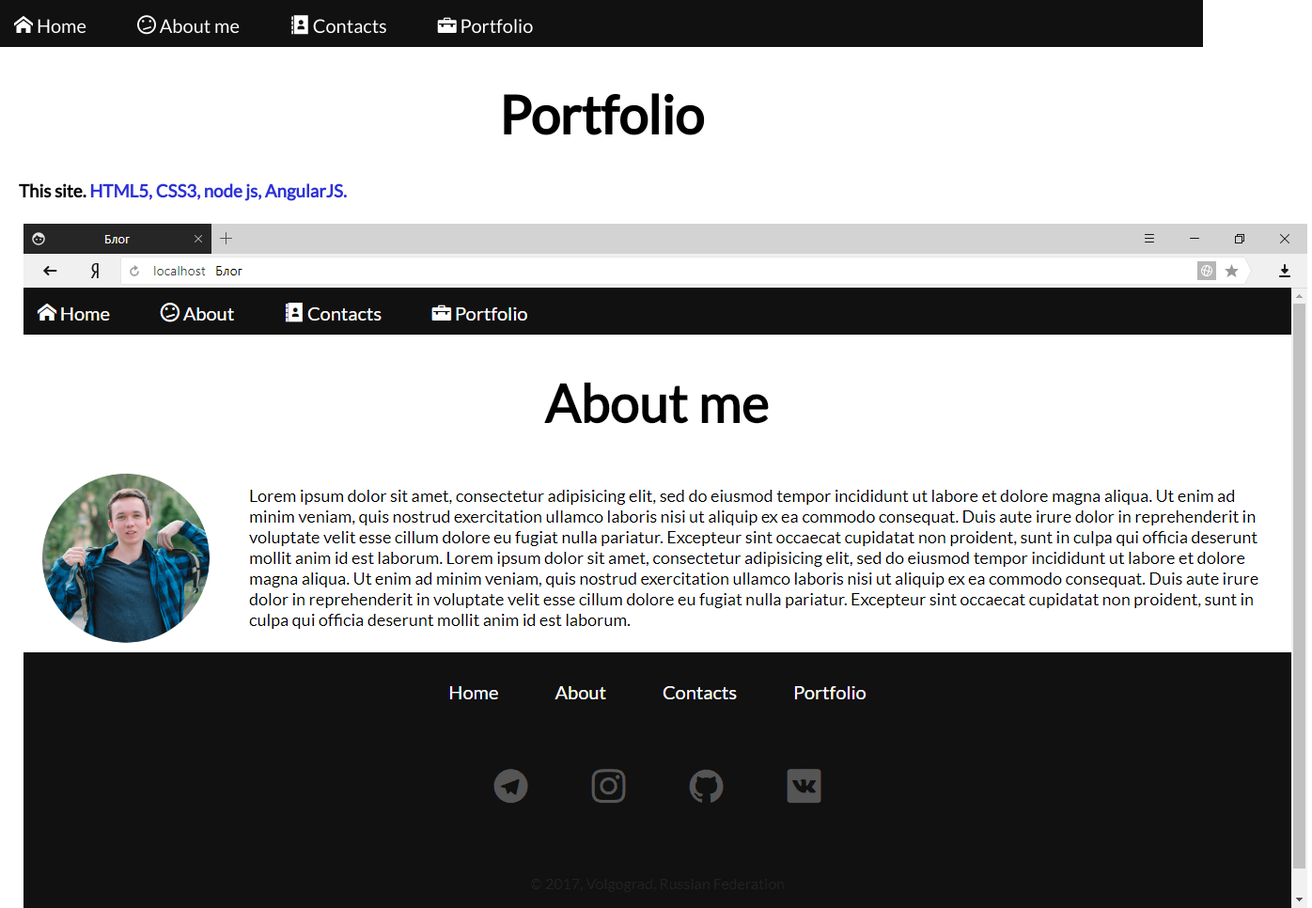
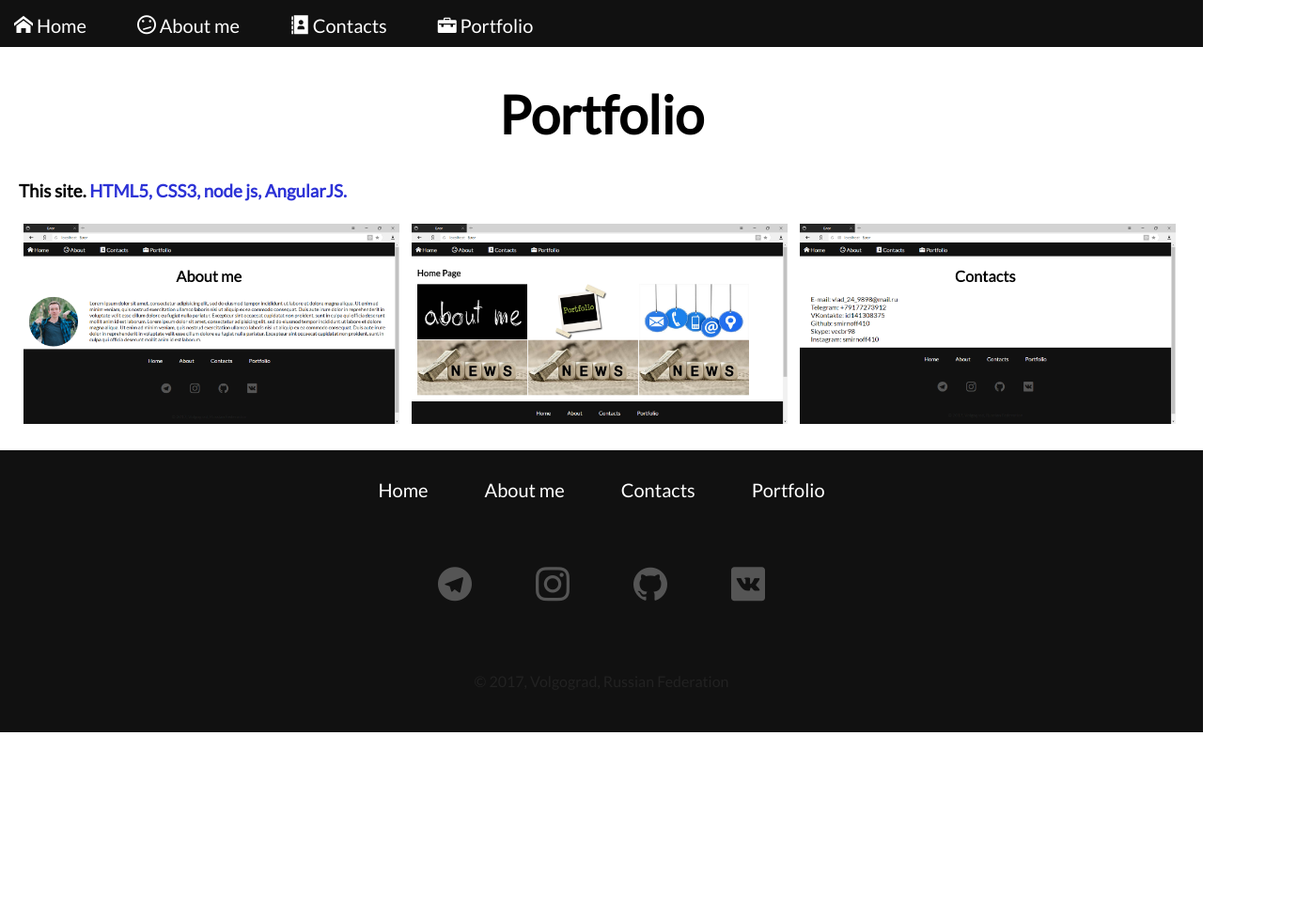
Before and after one commit to smirnoff410/myBlog, a website: page public/index.html at #!/Portfolio in a window 1280 px wide. Shown: the top 966 px of the page at 94% size, 1396 px wide, since content can reach past the window. After the commit the page ends 800 px from the top, so only its background shows below. Drawn offline with nearby package versions, Linux system fonts and the light colour scheme; some packages are replaced by stand-ins of ours; files whose address does not match are found by name.

Commit message:
Вернул обратно портфолио и доработал футер

```diff
--- a/public/Views/Portfolio.html
+++ b/public/Views/Portfolio.html
@@ -3,9 +3,9 @@
   <div class="gallery">
     <h3><a href="#!/" >This site.</a> <span style="color: #2c32d6;">HTML5, CSS3, node js, AngularJS.<span></h3>
     <div class="portfolioImg">
-      <a class="image-link" href="../img/thisSite2.png"><img style="margin: 5px;" src="../img/thisSite2.png" /></a>
-      <a class="image-link" href="../img/thisSite1.png"><img style="margin: 5px;" src="../img/thisSite1.png" /></a>
-      <a class="image-link" href="../img/thisSite3.png"><img style="margin: 5px;" src="../img/thisSite3.png" /></a>
+      <a class="image-link" href="../img/thisSite2.png"><img style="margin: 5px; width: 400px;" src="../img/thisSite2.png" /></a>
+      <a class="image-link" href="../img/thisSite1.png"><img style="margin: 5px; width: 400px;" src="../img/thisSite1.png" /></a>
+      <a class="image-link" href="../img/thisSite3.png"><img style="margin: 5px; width: 400px;" src="../img/thisSite3.png" /></a>
     </div>
   </div>
 </div>
--- a/public/index.html
+++ b/public/index.html
@@ -15,6 +15,7 @@
   <script src="js/script.js"></script>
 </head>
 <body>
+  <div class="wrapper">
     <header>
       <div id="header">
         <a href="#menu" class="menu-link">&#9776;</a>
@@ -57,5 +58,6 @@
       </div>
       <p align="center">© 2017, Volgograd, Russian Federation</p>
     </footer>
+  </div>
 </body>
 </html>
--- a/public/style.css
+++ b/public/style.css
@@ -4,6 +4,21 @@ body {
   font-family: 'Lato', sans-serif;
   margin: 0;
   padding: 0;
+  height: 100%;
+}
+
+.wrapper {
+  display: flex;
+  flex-direction: column;
+  height: 100%;
+}
+
+header {
+  flex: 1 0 auto;
+}
+
+footer {
+  flex: 0 0 auto;
 }
 
 li {
@@ -242,11 +257,6 @@ a:hover {
   color: #ef8d04;
 }
 
-.portfolio {
-  display: flex;
-  flex-direction: column;
-}
-
 .mfp-fade.mfp-bg {
   opacity: 0;
 
```
Lines whose indentation alone changed are shown as unchanged.
